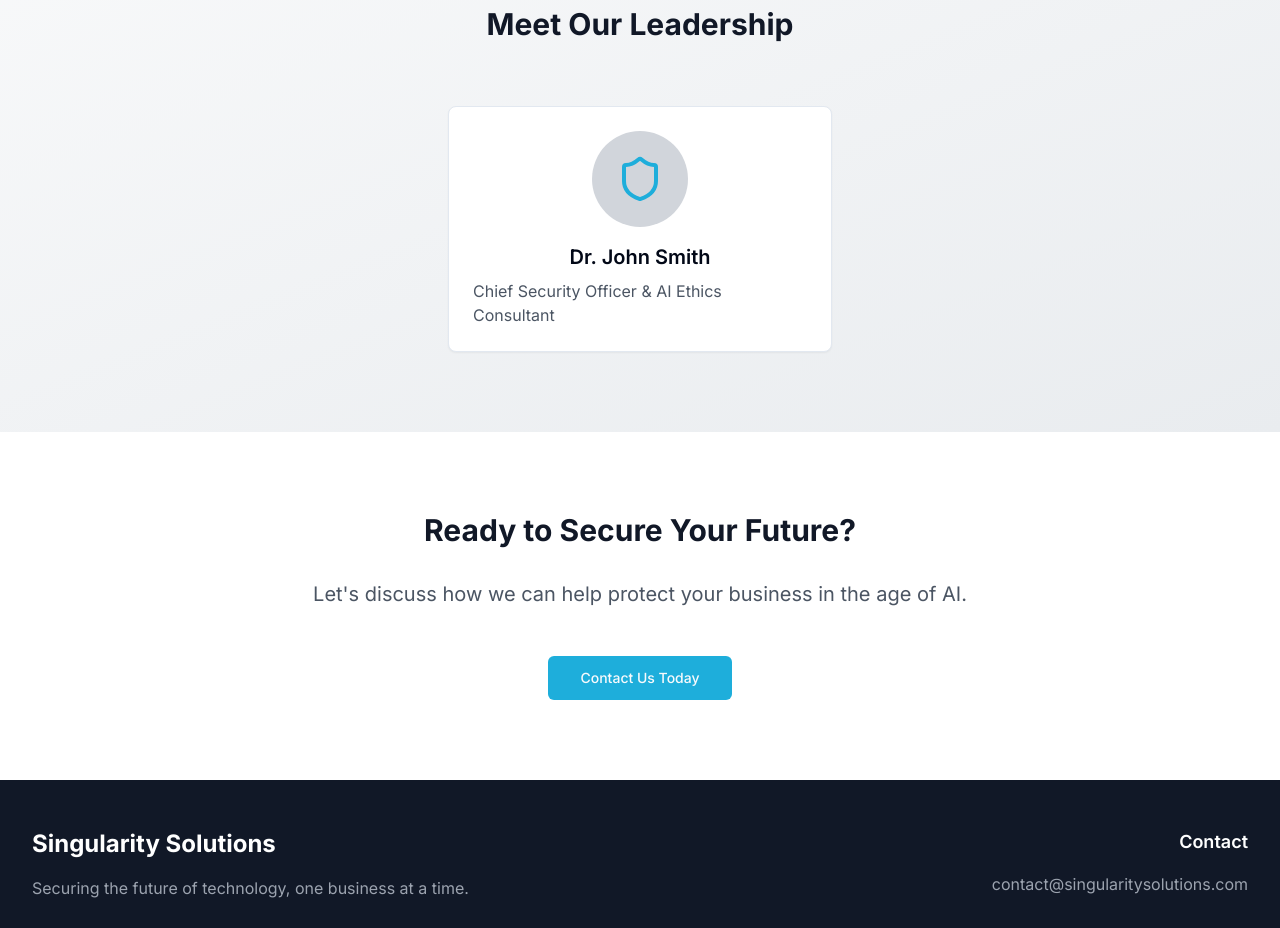
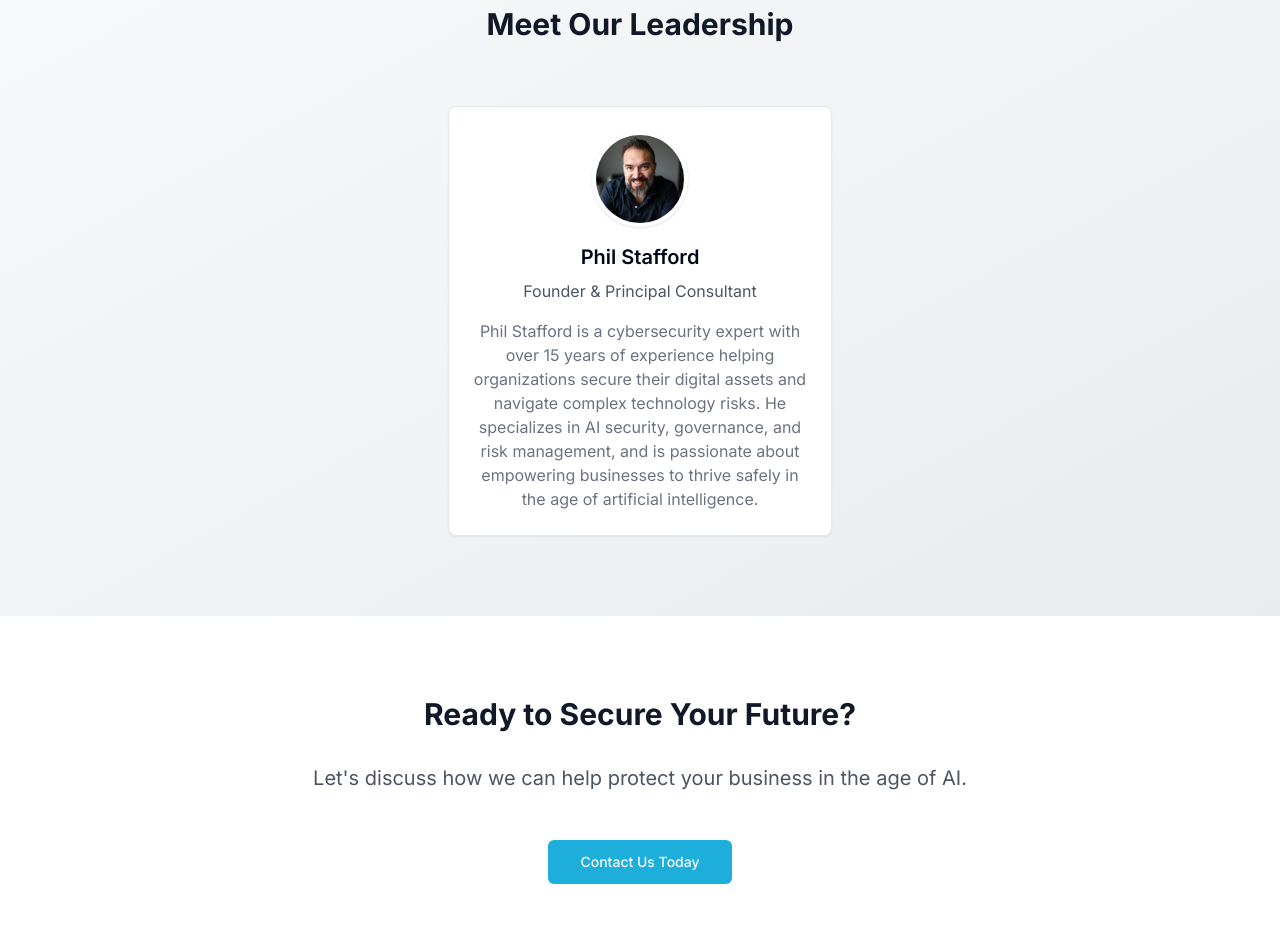
Before and after one commit to pestafford/securing-singularity, a React (Vite) app: page / in a window 1280 px wide. Shown: the part 1040-1968 px from the top of the page. Built offline with nearby package versions, Linux system fonts and the light colour scheme.

Commit message:
Update team member card with Phil Stafford bio and photo on landing page

```diff
--- a/src/pages/LandingPage.tsx
+++ b/src/pages/LandingPage.tsx
@@ -24,12 +24,18 @@ const LandingPage = () => {
   const TeamMemberSimple = () => (
     <Card className="p-6 hover:shadow-lg transition-shadow max-w-sm mx-auto">
       <div className="flex flex-col items-center">
-        <div className="w-24 h-24 rounded-full bg-gray-300 mb-4 flex items-center justify-center">
-          <Shield className="w-12 h-12 text-[#1EAEDB]" />
-        </div>
-        <h3 className="text-xl font-semibold mb-2">Dr. John Smith</h3>
-        <p className="text-gray-600">
-          Chief Security Officer & AI Ethics Consultant
+        <img
+          src="/lovable-uploads/BlueShirt.png"
+          alt="Phil Stafford"
+          className="w-24 h-24 rounded-full mb-4 object-cover border-4 border-white shadow bg-gray-200"
+          onError={(e) => { e.currentTarget.style.display = 'none'; }}
+        />
+        <h3 className="text-xl font-semibold mb-2">Phil Stafford</h3>
+        <p className="text-gray-600 mb-4">
+          Founder & Principal Consultant
+        </p>
+        <p className="text-gray-500 text-center text-base">
+          Phil Stafford is a cybersecurity expert with over 15 years of experience helping organizations secure their digital assets and navigate complex technology risks. He specializes in AI security, governance, and risk management, and is passionate about empowering businesses to thrive safely in the age of artificial intelligence.
         </p>
       </div>
     </Card>
```
